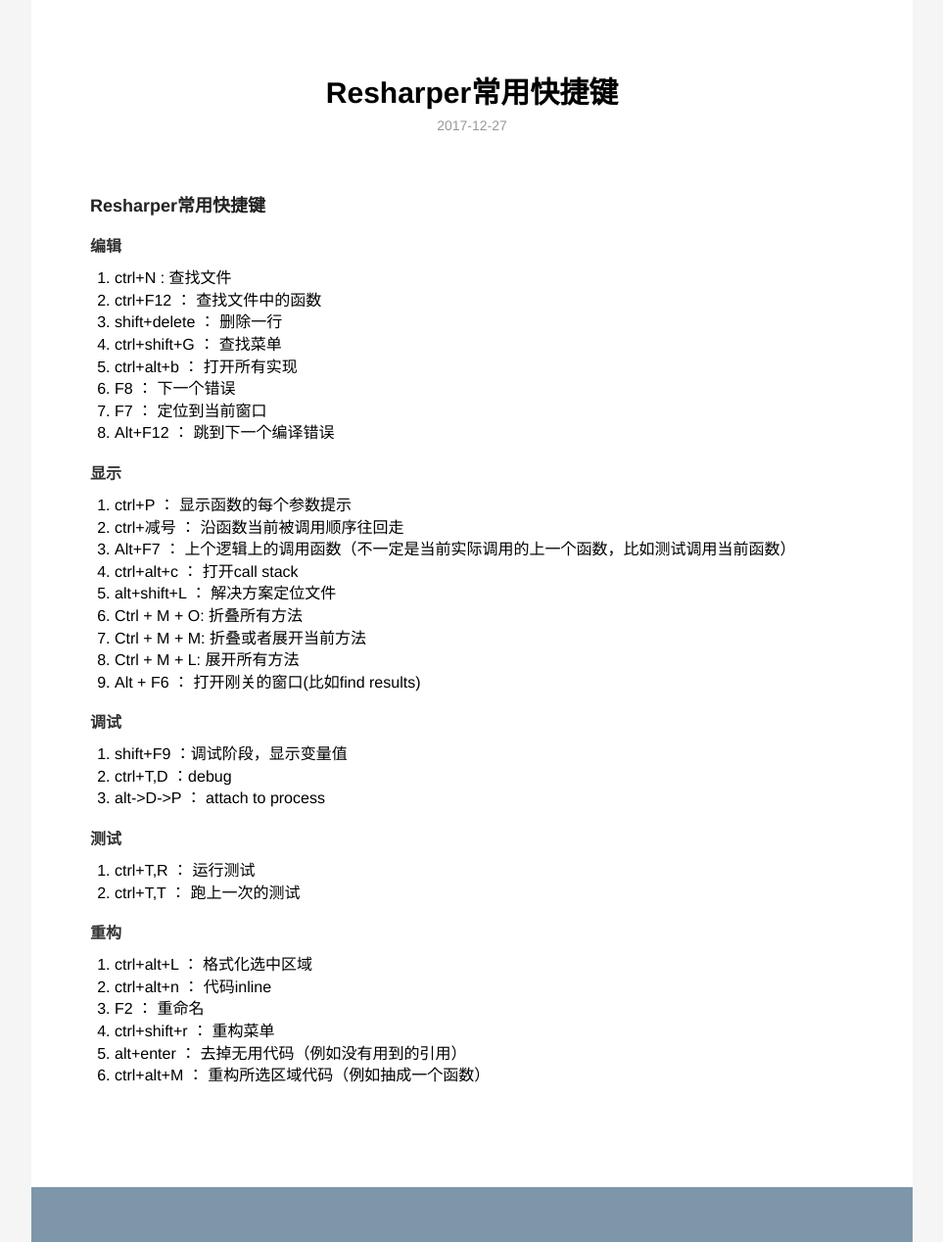
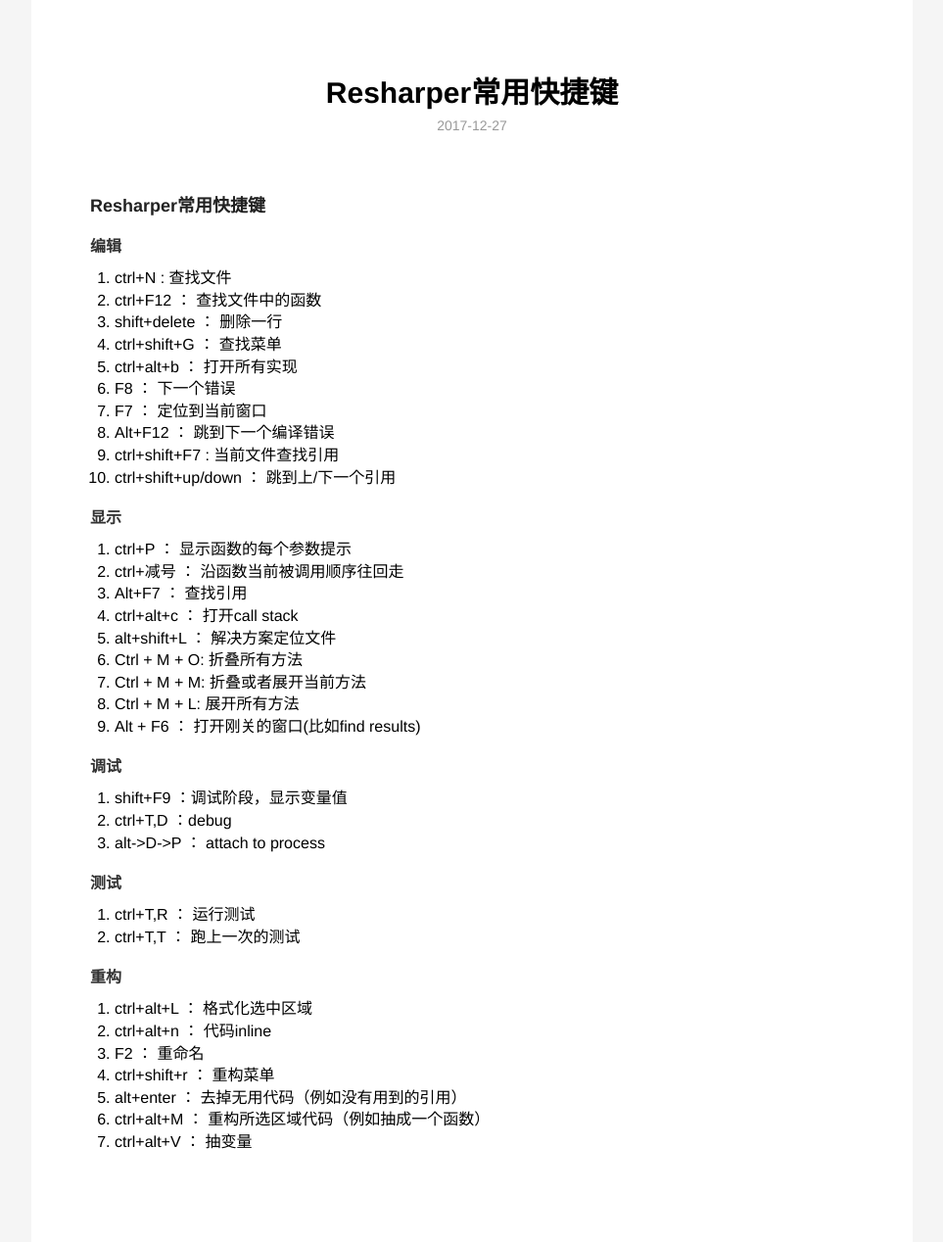
Before and after one commit to Doarcutine/doarcutine.github.io, a Jekyll site: the page built from _posts/2017-12-27-resharperShortcut.md, in a window 1280 px wide, cut to the strip 0-1268 px from the top of the page. Shown: the whole strip at 98% size, without its empty margins (158-1121 px from the left). Built offline with Jekyll 4.4.1, drawn with Linux system fonts in a browser that asks for light colours; grey boxes are pictures that could not be loaded.

Commit message:
add shortcut

```diff
--- a/_posts/2017-12-27-resharperShortcut.md
+++ b/_posts/2017-12-27-resharperShortcut.md
@@ -17,11 +17,13 @@ description: Resharper常用快捷键
 6. F8 ： 下一个错误
 7. F7 ： 定位到当前窗口
 8. Alt+F12 ： 跳到下一个编译错误
+9. ctrl+shift+F7 : 当前文件查找引用
+10. ctrl+shift+up/down ： 跳到上/下一个引用
 
 #### 显示
 1. ctrl+P ： 显示函数的每个参数提示
 2. ctrl+减号 ： 沿函数当前被调用顺序往回走
-3. Alt+F7 ： 上个逻辑上的调用函数（不一定是当前实际调用的上一个函数，比如测试调用当前函数）
+3. Alt+F7 ： 查找引用
 4. ctrl+alt+c ： 打开call stack
 5. alt+shift+L ： 解决方案定位文件
 6. Ctrl + M + O: 折叠所有方法
@@ -46,3 +48,4 @@ description: Resharper常用快捷键
 4. ctrl+shift+r ： 重构菜单
 5. alt+enter ： 去掉无用代码（例如没有用到的引用）
 6. ctrl+alt+M ： 重构所选区域代码（例如抽成一个函数）
+7. ctrl+alt+V ： 抽变量
```
